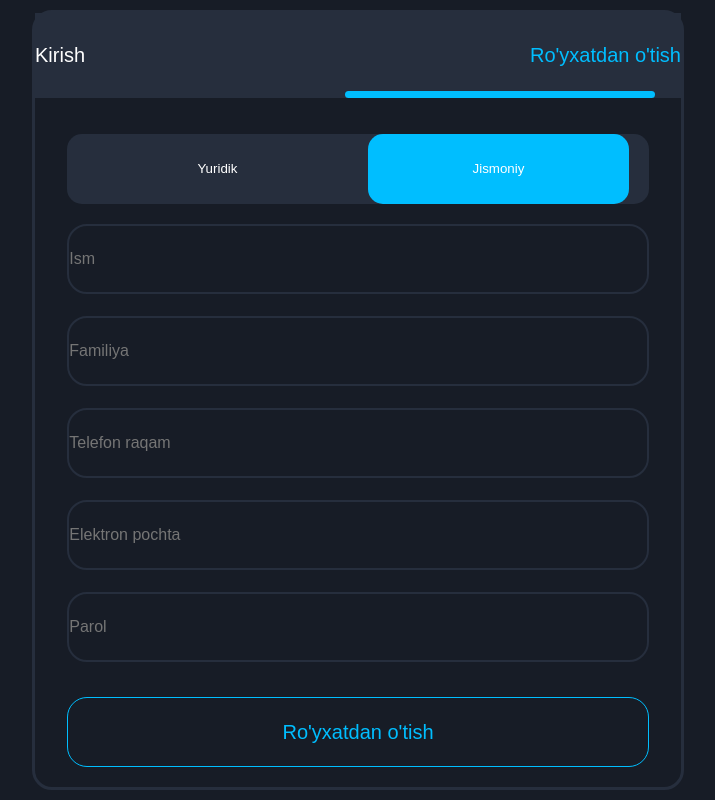
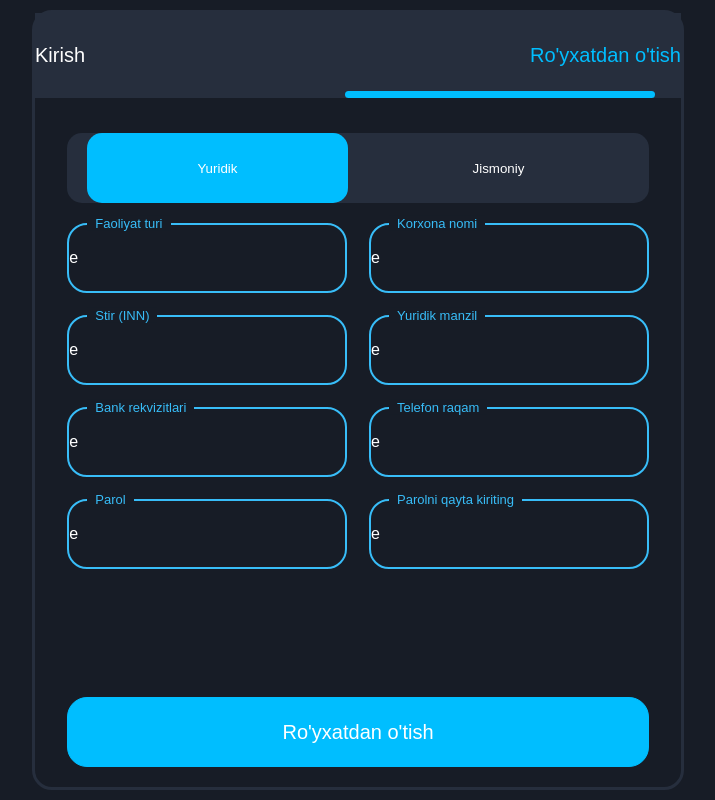
Before and after one commit to dilshodbek0515/envoy-shop, a Next.js app in the folder apps/web/: page /Register in a window 1280 px wide. Shown: the whole page, without its empty margins (362-1077 px from the left). Built offline with nearby package versions, Linux system fonts and the light colour scheme.

Commit message:
register_input_update

```diff
--- a/apps/web/src/components/auth/register/register.css
+++ b/apps/web/src/components/auth/register/register.css
@@ -76,7 +76,7 @@
     align-items: center;
     flex-direction: column;
     gap: 20px;
-    padding: 30 0;
+    padding: 25px 0px;
 }
 
 .role_select {
@@ -116,6 +116,8 @@
     background-color: #00BEFF;
 }
 
+
+
 .yuridik_grid {
     width: 90%;
     height: auto;
@@ -137,17 +139,15 @@
 }
 
 .forma {
-    width: 100%;
+    width: 90%;
     height: auto;
-    display: flex;
-    align-items: center;
-    justify-content: space-between;
-    flex-direction: column;
+    display: grid;
+    grid-template-columns: repeat(1, 1fr);
     gap: 22px;
 }
 
 .inputs {
-    width: 90%;
+    width: 100%;
     height: 70px;
     border-radius: 20px;
     background-color: transparent;
@@ -157,3 +157,19 @@
     outline: none;
     color: white;
 }
+
+.bottom_btn {
+    width: 90%;
+    height: 70px;
+    color: #00BEFF;
+    font-size: 20px;
+    border: 1px solid #00BEFF;
+    border-radius: 20px;
+}
+
+
+
+.bottom_btn.back {
+    background-color: #00BEFF;
+    color: #FFFFFF;
+}
--- a/apps/web/src/components/auth/register/register.jsx
+++ b/apps/web/src/components/auth/register/register.jsx
@@ -2,19 +2,46 @@
 import './register.css'
 import { useState } from 'react'
 import Link from 'next/link'
-import Button from '../../button/button'
 import Input from '../../input/input'
+
 const Register = () => {
   const [active, setActive] = useState('register')
-  const [secondRole, setSecondRole] = useState('jismoniy')
-  const [faoliyat, setFaoliyat] = useState('')
-  const [korxona, setKorxona] = useState('')
-  const [stir, setStir] = useState('')
-  const [yuridik, setYuridik] = useState('')
-  const [bank, setBank] = useState('')
-  const [telefon, setTelefon] = useState('')
-  const [parol, setParol] = useState('')
-  const [qaytaParol, setQaytaParol] = useState('')
+  const [secondRole, setSecondRole] = useState('yuridik')
+
+  const [faoliyat, setFaoliyat] = useState('e')
+  const [korxona, setKorxona] = useState('e')
+  const [stir, setStir] = useState('e')
+  const [yuridik, setYuridik] = useState('e')
+  const [bank, setBank] = useState('e')
+  const [telefon, setTelefon] = useState('e')
+  const [parol, setParol] = useState('e')
+  const [qaytaParol, setQaytaParol] = useState('e')
+
+  const isYuridikValid =
+    secondRole === 'yuridik' &&
+    faoliyat.length > 0 &&
+    korxona.length > 0 &&
+    stir.length > 0 &&
+    yuridik.length > 0 &&
+    bank.length > 0 &&
+    telefon.length > 0 &&
+    parol.length > 0 &&
+    qaytaParol.length > 0
+
+  const handleSubmit = () => {
+    const fullValue = {
+      secondRole,
+      faoliyat,
+      korxona,
+      stir,
+      yuridik,
+      bank,
+      telefon,
+      parol,
+      qaytaParol
+    }
+    console.log(fullValue)
+  }
 
   return (
     <div className='container'>
@@ -60,7 +87,13 @@ const Register = () => {
           </div>
 
           {secondRole === 'yuridik' && (
-            <div className='yuridik_grid'>
+            <form
+              onSubmit={e => {
+                e.preventDefault()
+                handleSubmit()
+              }}
+              className='yuridik_grid'
+            >
               <Input
                 label={'Faoliyat turi'}
                 value={faoliyat}
@@ -109,7 +142,7 @@ const Register = () => {
                 type='text'
                 onChange={e => setQaytaParol(e.target.value)}
               />
-            </div>
+            </form>
           )}
 
           {secondRole === 'jismoniy' && (
@@ -148,7 +181,16 @@ const Register = () => {
           )}
         </div>
 
-        <Button label={`Ro'yxatdan o'tish`} />
+        <button
+          type='submit'
+          onClick={handleSubmit}
+          disabled={secondRole === 'yuridik' && !isYuridikValid}
+          className={`bottom_btn ${
+            secondRole === 'yuridik' && isYuridikValid ? 'back' : ''
+          }`}
+        >
+          Ro'yxatdan o'tish
+        </button>
       </div>
     </div>
   )
--- a/apps/web/src/components/auth/role/role.jsx
+++ b/apps/web/src/components/auth/role/role.jsx
@@ -5,7 +5,7 @@ import './role.css'
 
 const Role = () => {
   const [active, setActive] = useState('register')
-  const [role, setRole] = useState('oluvchi')
+  const [role, setRole] = useState('sotuvchi')
   return (
     <div className='container'>
       <div className='role_box'>
--- a/apps/web/src/components/input/input.css
+++ b/apps/web/src/components/input/input.css
@@ -29,7 +29,7 @@
     pointer-events: none;
     transition: 0.25s ease;
     background: #171C26;
-    padding: 0 6px;
+    padding: 0 8px;
 }
 
 .label.active {
@@ -37,3 +37,14 @@
     font-size: 13px;
     color: #38bdf8;
 }
+
+
+.bottom_btn {
+    width: 90%;
+    height: 70px;
+    background-color: transparent;
+    color: #00BEFF;
+    font-size: 20px;
+    border: 1px solid #00BEFF;
+    border-radius: 20px;
+}
```
